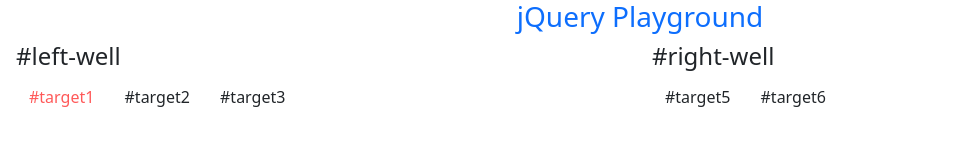
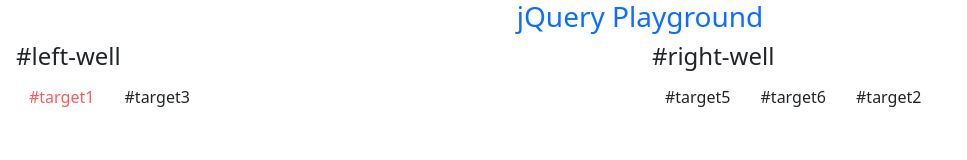
Before and after one commit to sabovoichita/jquery-playground, a plain HTML site: page index.html in a window 1280 px wide. Shown: the whole page, without its empty margins (0-967 px from the left). Drawn offline with nearby package versions, Linux system fonts and the light colour scheme.

Commit message:
26. Use appendTo to Move Elements with jQuery Now let's try moving elements from one div to another.
jQuery has a function called appendTo() that allows you to select HTML elements and append them to another element.

For example, if we wanted to move target4 from our right well to our left well, we would use:

$("#target4").appendTo("#left-well");
Move your target2 element from your left-well to your right-well.

```diff
--- a/index.html
+++ b/index.html
@@ -58,6 +58,7 @@
         $("#target1").prop("disabled", true);
         $("#target4").html("<em>#target4</em>");
         $("#target4").remove();
+        $("#target2").appendTo("#right-well");
       });
     </script>
   </body>
```
